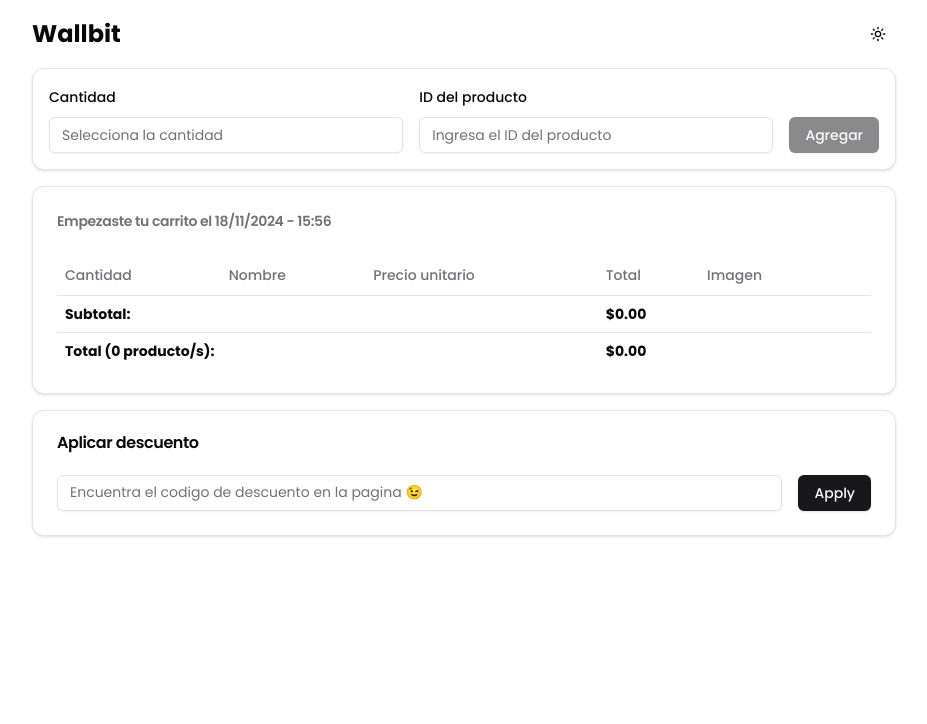
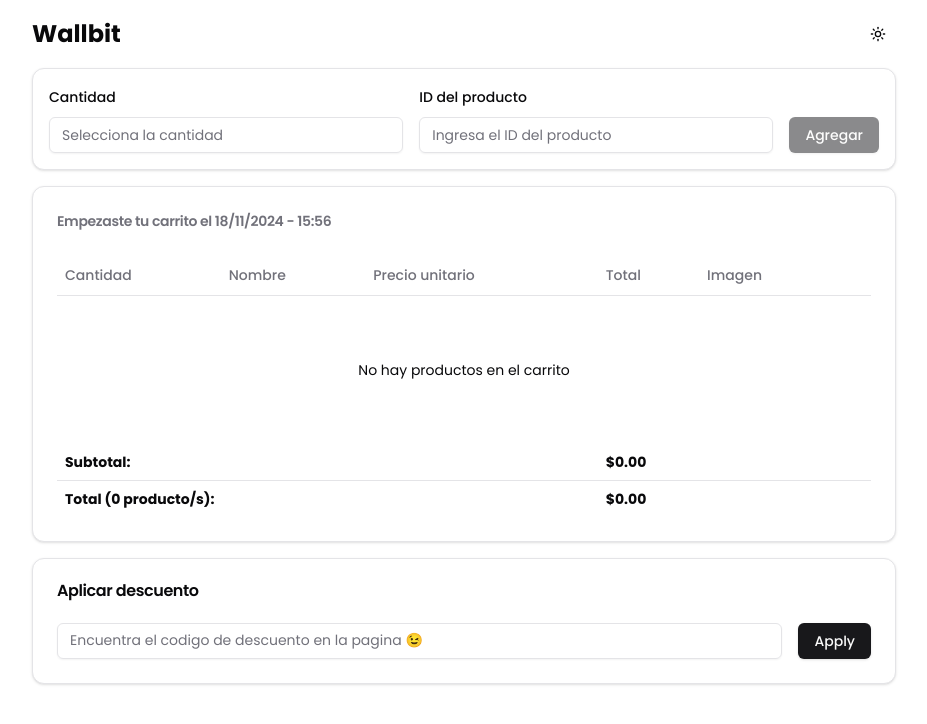
Before and after one commit to solisjoaquin/wallbit-challenge, a Next.js app: page / in a window 1280 px wide. Shown: the top 724 px of the page, without its empty margins (176-1103 px from the left). Built offline with nearby package versions, Linux system fonts and the light colour scheme.

Commit message:
add empty cart

```diff
--- a/app/layout.tsx
+++ b/app/layout.tsx
@@ -4,8 +4,8 @@
 import { Poppins } from "next/font/google";
 
 export const metadata: Metadata = {
-  title: "Create Next App",
-  description: "Generated by create next app",
+  title: "Wallbit Challenge",
+  description: "Wallbit Challenge - Frontend",
 };
 
 const poppins = Poppins({
@@ -22,7 +22,7 @@
 }>) {
   return (
     <html lang="en">
-      <body className={` antialiased ${poppins.className}`}>
+      <body className={`antialiased ${poppins.className}`}>
         <ThemeProvider
           attribute="class"
           defaultTheme="system"
--- a/app/page.tsx
+++ b/app/page.tsx
@@ -297,6 +297,13 @@
                 </TableRow>
               </TableHeader>
               <TableBody>
+                {cart.length === 0 && (
+                  <TableRow>
+                    <TableCell colSpan={6} className="text-center py-16">
+                      No hay productos en el carrito
+                    </TableCell>
+                  </TableRow>
+                )}
                 {cart.map((item) => (
                   <TableRow key={item.id}>
                     <TableCell>{item.quantity}</TableCell>
```
